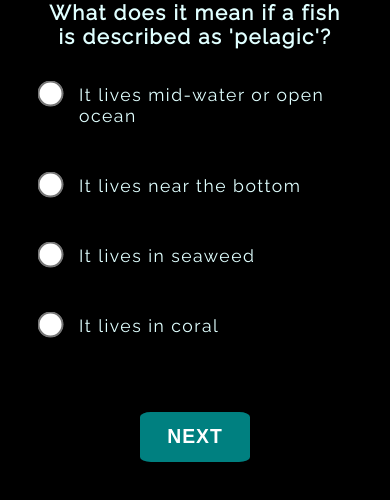
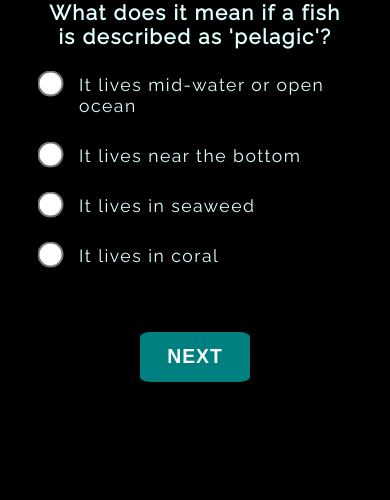
Before and after one commit to emilyaikens/Fish-Quiz, a React (Create React App) app: page /question in a window 390 px wide. Both pictures are taken after a click on the button "START". Shown: the part 324-824 px from the top of the page. Built offline with nearby package versions, Linux system fonts and the light colour scheme.

Commit message:
fix border size

```diff
--- a/src/pages/App/App.css
+++ b/src/pages/App/App.css
@@ -42,4 +42,7 @@ button:hover {
   .App {
     font-size: 110%;
   }
+  button {
+    margin-bottom: 30px;
+  }
 }
--- a/src/pages/Question/QuestionPage.css
+++ b/src/pages/Question/QuestionPage.css
@@ -13,6 +13,7 @@ input[type=radio] {
     transform: scale(2);
     accent-color: teal;
     float: left;
+    margin-bottom: 0px;
 }
 
 label {
@@ -25,6 +26,7 @@ label {
     padding: 10px;
     border-radius: 10px;
     border: black solid 4px;
+    max-height: 30px;
 }
 
 .answer-row:hover {
@@ -35,6 +37,8 @@ label {
 @media only screen and (max-width: 600px) {
     .answer-row {
         max-width: 80vw;
+        max-height: 200px;
+        padding: 0px;
     }
     .question {
         max-width: 80vw;
```
